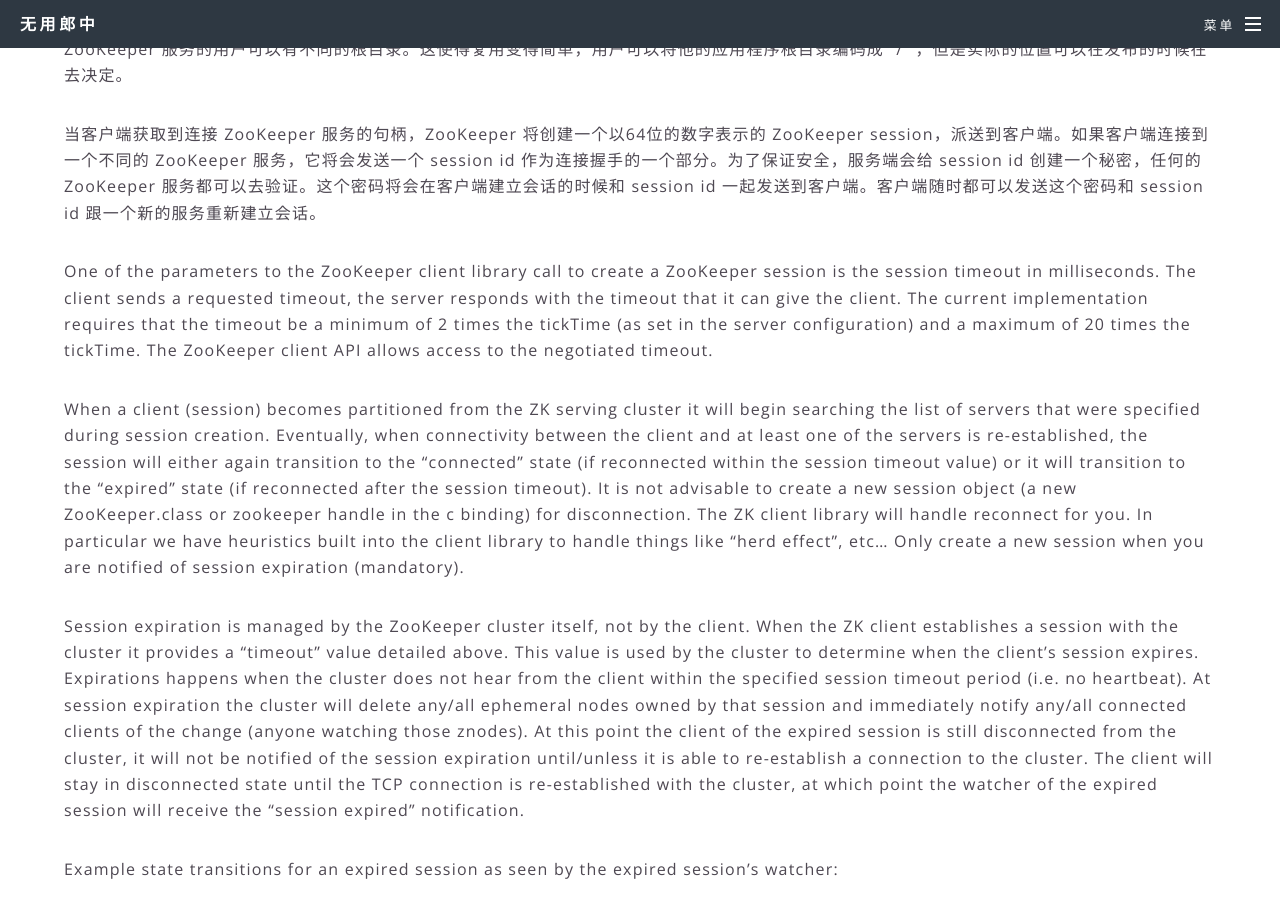
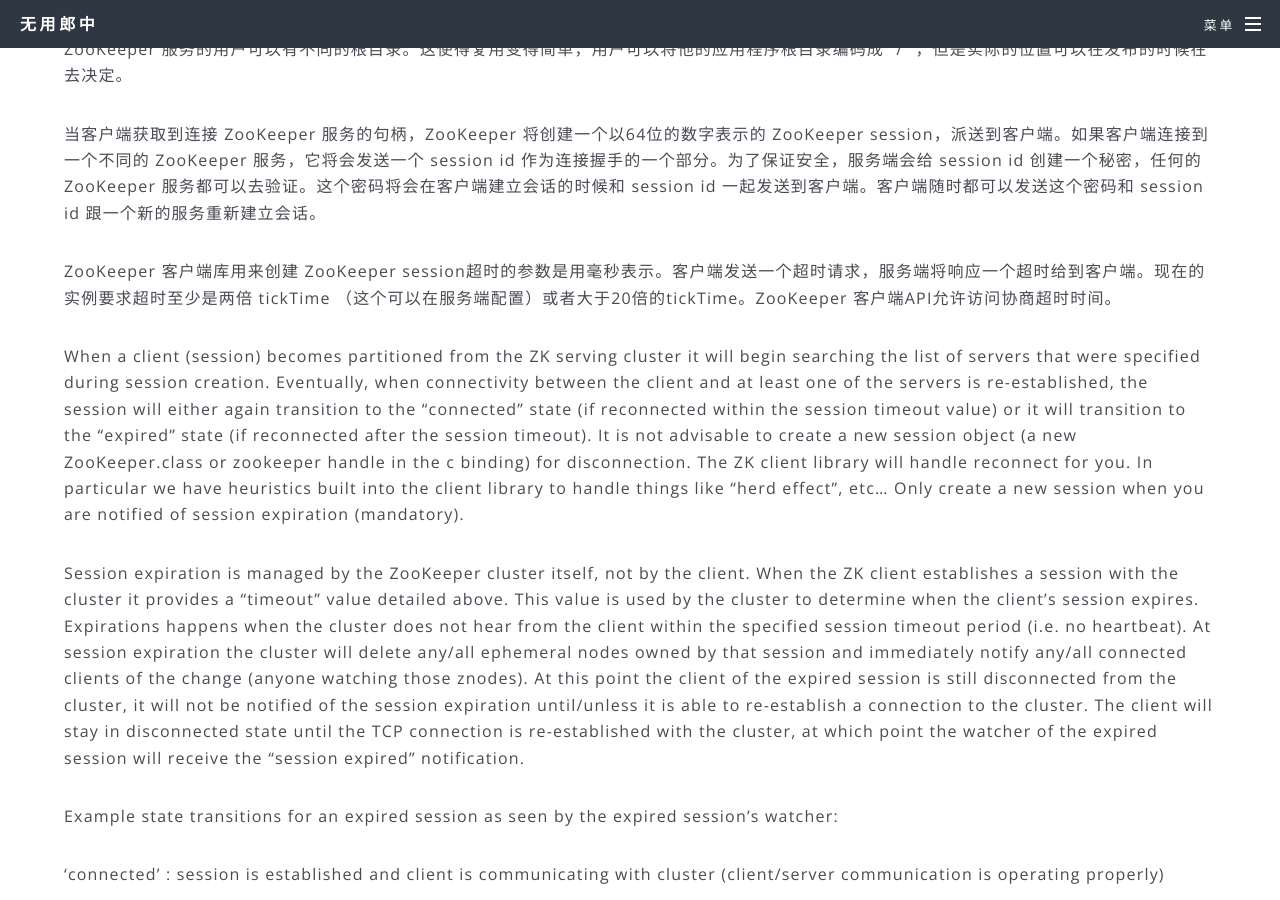
Before and after one commit to fantasylion/fantasylion.github.io, a Jekyll site: the page built from _posts/2018-03-20-zookeeper-guide-chinese.md, in a window 1280 px wide and 900 px high, scrolled down 4496 px. Built offline with Jekyll 4.4.1, drawn with Linux system fonts in a browser that asks for light colours; comment, search, counter and statistics services are not loaded.

Commit message:
Update 2018-03-20-zookeeper-guide-chinese.md

```diff
--- a/_posts/2018-03-20-zookeeper-guide-chinese.md
+++ b/_posts/2018-03-20-zookeeper-guide-chinese.md
@@ -110,9 +110,8 @@
 
 当客户端获取到连接 ZooKeeper 服务的句柄，ZooKeeper 将创建一个以64位的数字表示的 ZooKeeper session，派送到客户端。如果客户端连接到一个不同的 ZooKeeper 服务，它将会发送一个 session id 作为连接握手的一个部分。为了保证安全，服务端会给 session id 创建一个秘密，任何的 ZooKeeper 服务都可以去验证。这个密码将会在客户端建立会话的时候和 session id 一起发送到客户端。客户端随时都可以发送这个密码和 session id 跟一个新的服务重新建立会话。
 
+ZooKeeper 客户端库用来创建 ZooKeeper session超时的参数是用毫秒表示。客户端发送一个超时请求，服务端将响应一个超时给到客户端。现在的实例要求超时至少是两倍 tickTime （这个可以在服务端配置）或者大于20倍的tickTime。ZooKeeper 客户端API允许访问协商超时时间。
 
-
-One of the parameters to the ZooKeeper client library call to create a ZooKeeper session is the session timeout in milliseconds. The client sends a requested timeout, the server responds with the timeout that it can give the client. The current implementation requires that the timeout be a minimum of 2 times the tickTime (as set in the server configuration) and a maximum of 20 times the tickTime. The ZooKeeper client API allows access to the negotiated timeout.
 
 When a client (session) becomes partitioned from the ZK serving cluster it will begin searching the list of servers that were specified during session creation. Eventually, when connectivity between the client and at least one of the servers is re-established, the session will either again transition to the "connected" state (if reconnected within the session timeout value) or it will transition to the "expired" state (if reconnected after the session timeout). It is not advisable to create a new session object (a new ZooKeeper.class or zookeeper handle in the c binding) for disconnection. The ZK client library will handle reconnect for you. In particular we have heuristics built into the client library to handle things like "herd effect", etc... Only create a new session when you are notified of session expiration (mandatory).
 
```
